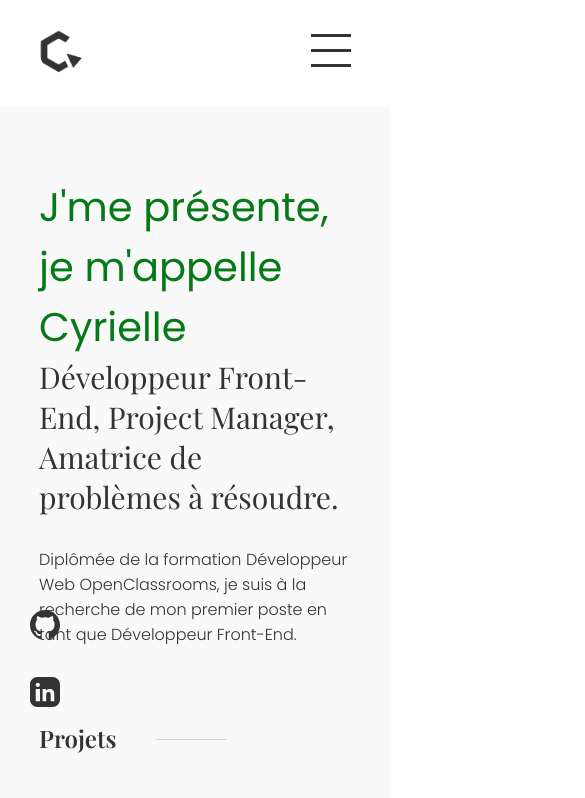
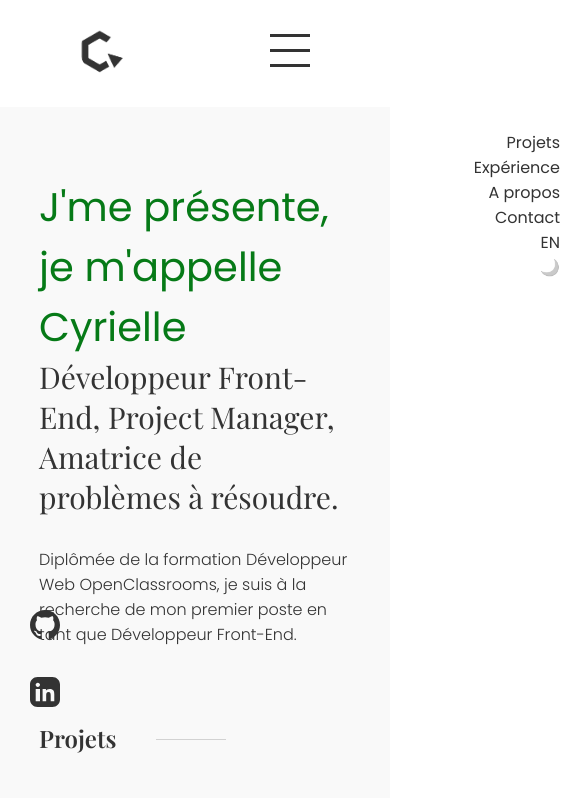
Before and after one commit to krauzeure/portfolio, a React (Create React App) app: page / in a window 390 px wide. Shown: the top 798 px of the page, 585 px wide, since content can reach past the window. Built offline with nearby package versions, Linux system fonts and the light colour scheme.

Commit message:
Integrating the mobile menu

```diff
--- a/src/Components/Header/Header.css
+++ b/src/Components/Header/Header.css
@@ -90,42 +90,45 @@ img.profile-photo {
 
   @media screen and (max-width: 850px) {
 
-    .nav-anchors {
-      display: none;
+    header {
+      position: relative;
+      padding: 25px 80px;
     }
 
-    .header-nav-container {
-      position: relative;
-      /* flex-direction: column; */
+    header nav {
+      justify-content: space-between;
+    }
+
+    .nav-all-links {
+      transform: translateX(250px);
+      position: absolute;
+      right: 0;
+      top: 100px;
+      flex-direction: column;
+      align-items: flex-end;
+      transition: transform 400ms ease-in-out;
+    }
+
+    .nav-burger-open {
+      transform: translateX(0px);
+      transition: transform 400ms ease-in-out;
+    }
+
+    .nav-anchors, .nav-selectors {
+      margin-right: 0;
+      flex-direction: column;
+      width: 250px;
+      padding: 0 80px 0 0;
+      background-color: var(--background);
+      text-align: right;
+    }
+
+    .nav-anchors {
+      padding-top: 30px;
     }
 
     .nav-selectors {
-      display: none;
-    }
-
-    .nav-burger-open {
-      display: block;
-    }
-
-    .nav-anchors, .nav-selectors {
-      position: absolute;
-      right: 0;
-      top: 80px;
-      flex-direction: column;
-      text-align: right;
-      align-items: flex-end;
-      margin-right: 0;
-      width: 200px;
-      background-color: var(--background);
-    }
-
-    nav.header-nav-container ul {
-      padding: 20px 40px;
-    }
-
-    .nav-selectors {
-      top: 195px;
-      padding: 0 40px 20px;
+      padding-bottom: 30px;
     }
 
     .nav-selector {
--- a/src/Components/Header/Header.jsx
+++ b/src/Components/Header/Header.jsx
@@ -37,10 +37,9 @@ export function Header() {
             src={contextValue.theme ? Logo : LogoDark}
             alt="logo"
             className="profile-photo"/></a>
-            <div className="nav-all-links">
+            <div className={menuState ? "nav-all-links nav-burger-open" : "nav-all-links"}>
                 <div className="nav-links">
-                    <ul
-                    className={menuState ? "nav-anchors nav-burger-open" : "nav-anchors"}>
+                    <ul className="nav-anchors">
                         <a href="/#projects">
                             <li className="nav-item fr">{langValue.lang ? frenchCopy.header.projects : englishCopy.header.projects}</li>
                         </a>
@@ -55,8 +54,7 @@ export function Header() {
                         </a>
                     </ul>
                 </div>
-                <div
-                className={menuState ? "nav-selectors nav-burger-open" : "nav-selectors"}>
+                <div className="nav-selectors">
                     <div className="language-select nav-selector" onClick={toggleLang}>
                         {langValue.lang ? frenchCopy.header.lang : englishCopy.header.lang}
                     </div>
--- a/src/index.css
+++ b/src/index.css
@@ -16,6 +16,7 @@ body {
   font-family: 'Poppins', sans-serif;
   font-size: 16px;
   font-weight: 300;
+  overflow: hidden;
 }
 
 .light-theme {
```
